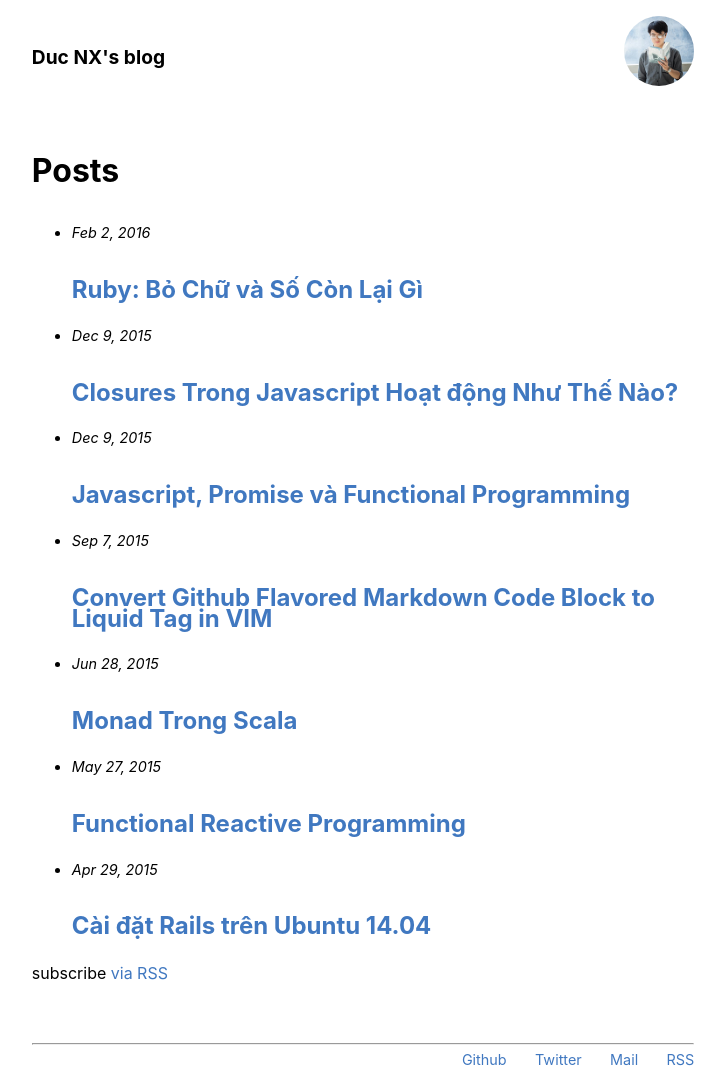
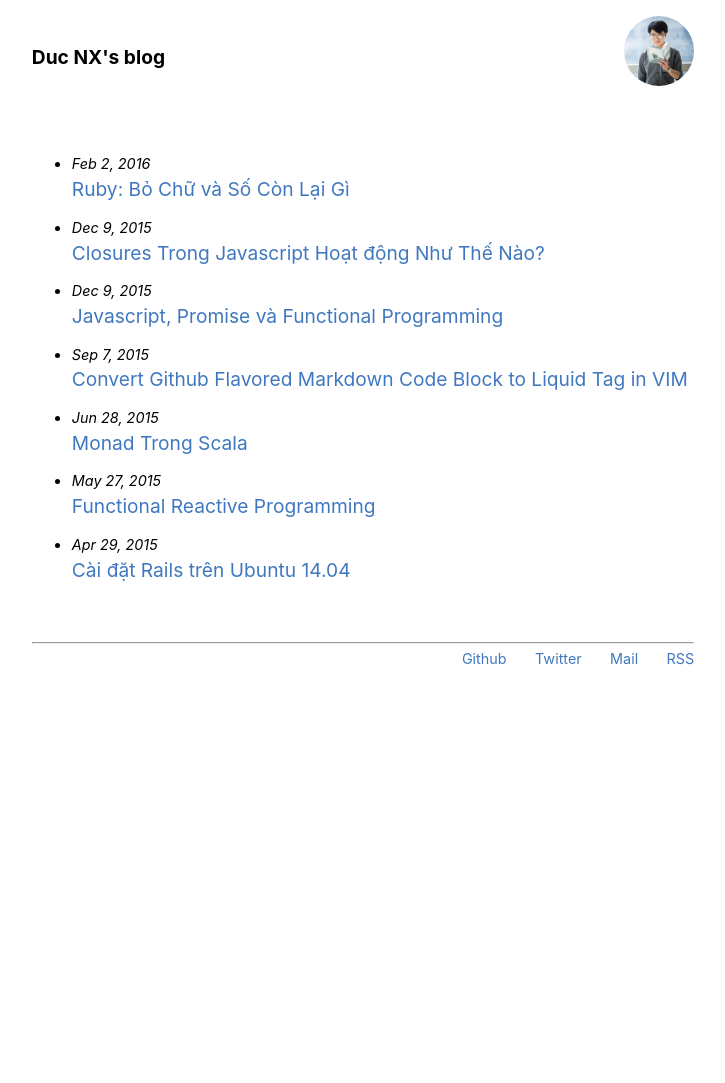
Before and after one commit to xuanduc987/xuanduc987.github.io, a Jekyll site: the page built from index.md, in a window 1280 px wide. Shown: the whole page, without its empty margins (277-1002 px from the left). Built offline with Jekyll 4.4.1, drawn with Linux system fonts in a browser that asks for light colours; nearby versions of some CDN libraries; after the commit the page ends 900 px from its top, so only the background shows below that.

Commit message:
Customize home page

```diff
--- a/_layouts/home.html
+++ b/_layouts/home.html
@@ -4,23 +4,19 @@ layout: default
 
 <div class="home">
 
-  <h1 class="page-heading">Posts</h1>
-
   {{ content }}
 
   <ul class="post-list">
     {% for post in site.posts %}
       <li>
-        {% assign date_format = site.minima.date_format | default: "%b %-d, %Y" %}
+        {% assign date_format = "%b %-d, %Y" %}
         <span class="post-meta">{{ post.date | date: date_format }}</span>
 
-        <h2>
+        <p>
           <a class="post-link" href="{{ post.url | relative_url }}">{{ post.title | escape }}</a>
-        </h2>
+        </p>
       </li>
     {% endfor %}
   </ul>
 
-  <p class="rss-subscribe">subscribe <a href="{{ "/feed.xml" | relative_url }}">via RSS</a></p>
-
 </div>
--- a/assets/main.css
+++ b/assets/main.css
@@ -45,6 +45,14 @@ body {
     text-align: right;
     margin: 4em 0 1em;
     font-size: 0.9em;
+}
+
+.post-list p {
+    font-size: 1.2em;
+    margin: 0;
+}
+
+.post-link {
 }
 
 .post-header {
```
